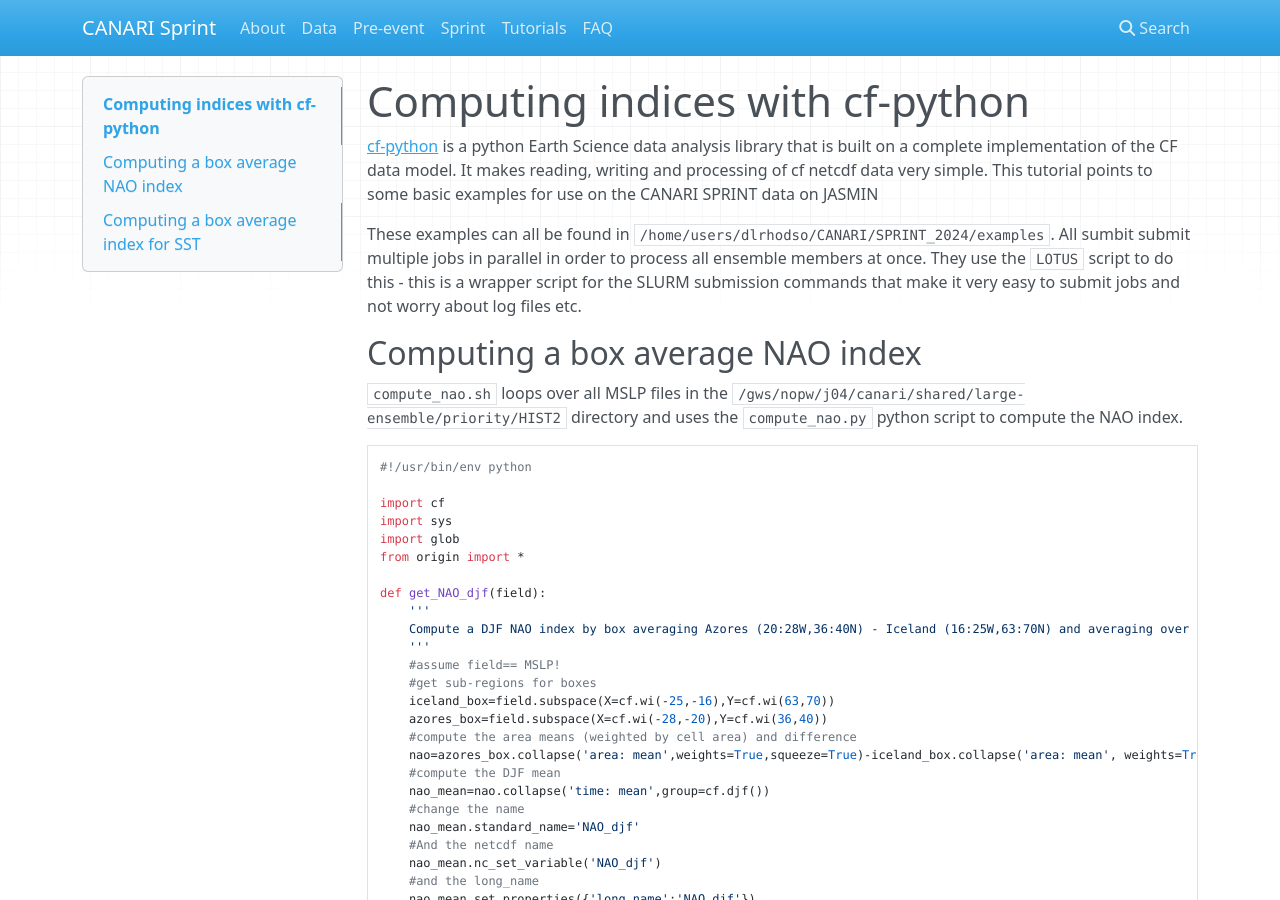
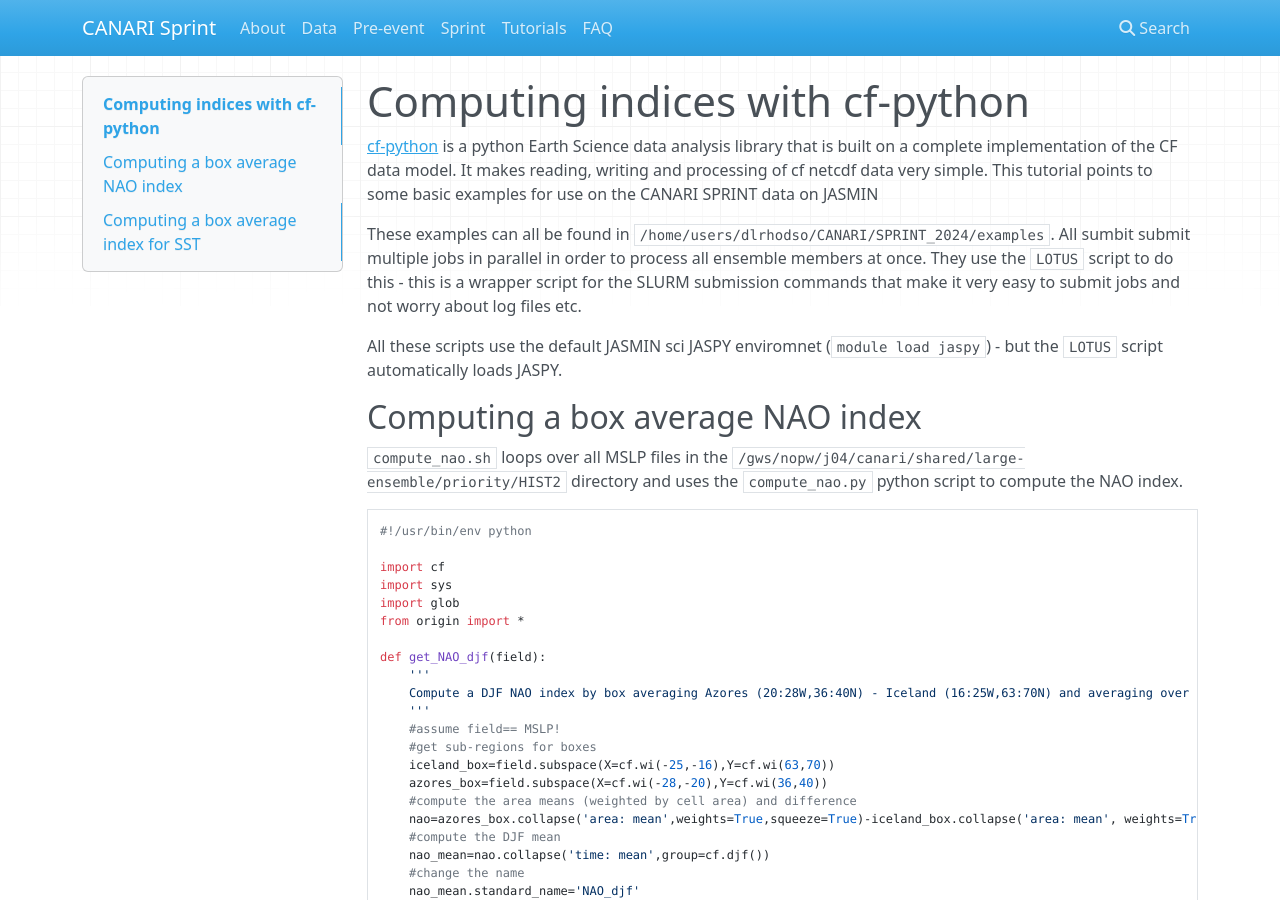
Before and after one commit to LESFMIP-sprint/sprint-info, an MkDocs documentation site: the page built from docs/cf_python.md, in a window 1280 px wide and 900 px high. Built offline with MkDocs 1.6.1, drawn with Linux system fonts in a browser that asks for light colours; nearby versions of some CDN libraries.

Commit message:
Added section on JASPY

```diff
--- a/docs/cf_python.md
+++ b/docs/cf_python.md
@@ -3,6 +3,8 @@
 [cf-python](https://ncas-cms.github.io/cf-python/) is a python Earth Science data analysis library that is built on a complete implementation of the CF data model. It makes reading, writing and processing of cf netcdf data very simple. This tutorial points to some basic examples for use on the CANARI SPRINT data on JASMIN
 
 These examples can all be found in `/home/users/dlrhodso/CANARI/SPRINT_2024/examples`. All sumbit submit multiple jobs in parallel in order to process all ensemble members at once. They use the `LOTUS` script to do this - this is a wrapper script for the SLURM submission commands that make it very easy to submit jobs and not worry about log files etc.
+
+All these scripts use the default JASMIN sci JASPY enviromnet (`module load jaspy`) - but the `LOTUS` script automatically loads JASPY.
 
 ## Computing a box average NAO index
 
```
